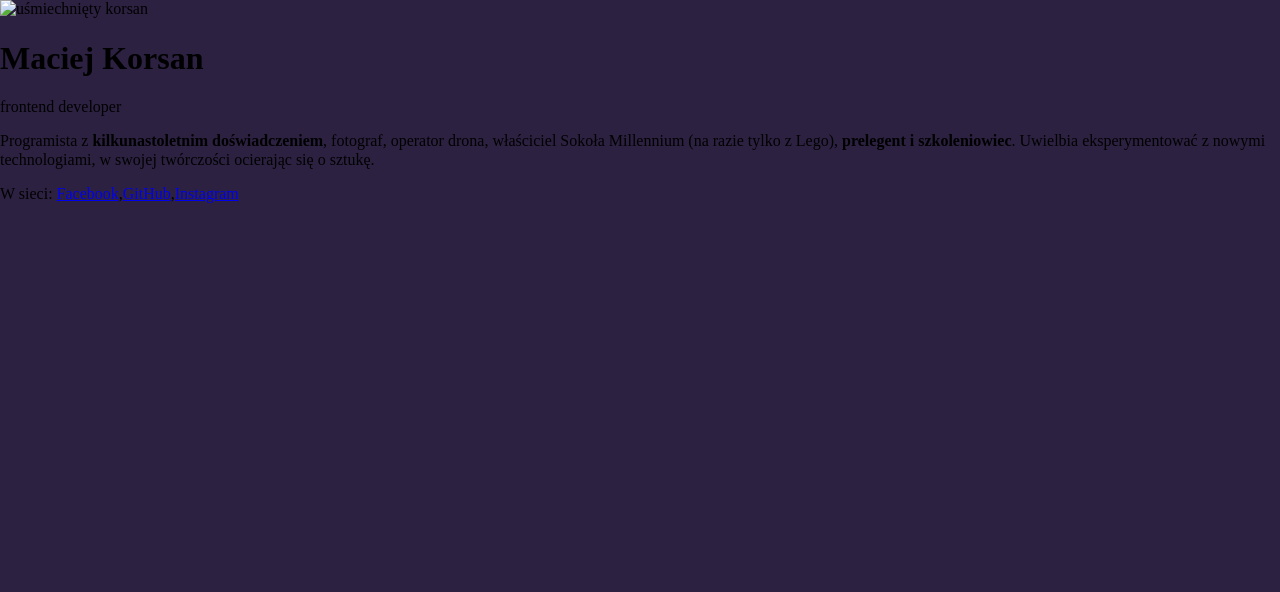
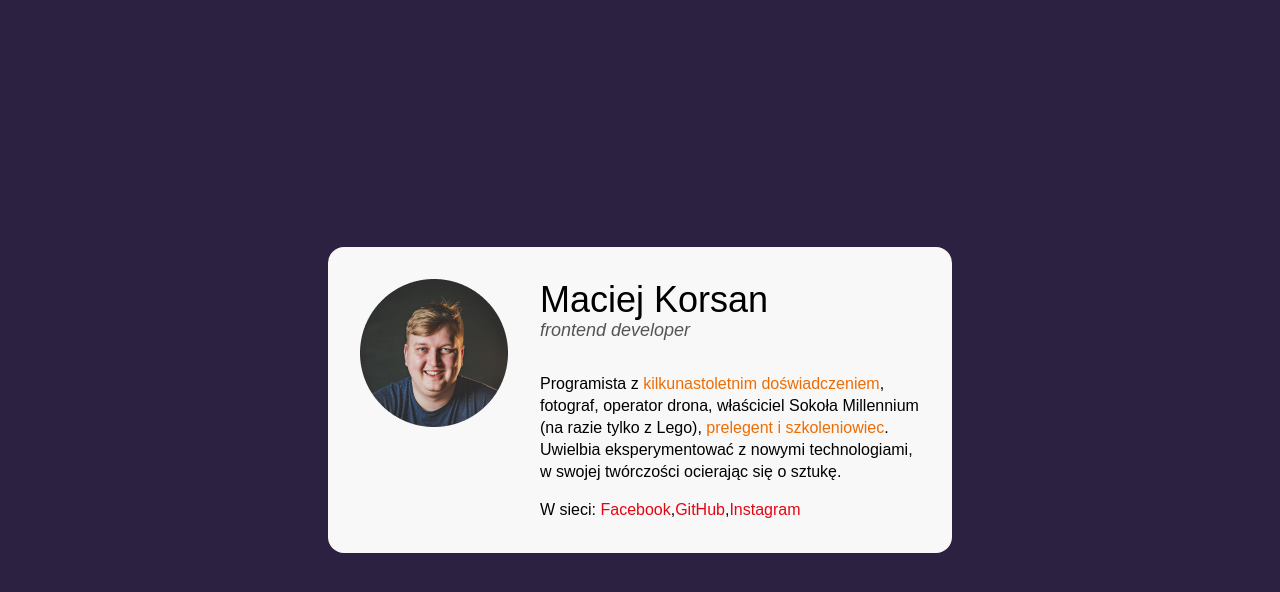
Before and after one commit to karoljankowski/buisness-card, a plain HTML site: page index.html in a window 1280 px wide. Drawn offline with Linux system fonts and the light colour scheme.

Commit message:
feat: styles

```diff
--- a/css/style.css
+++ b/css/style.css
@@ -8,4 +8,59 @@ html {
 
 body {
     background: #2C2141;
+    min-height: 100vh;
+    padding: 16px;
+    display: flex;
+    align-items: center;
+    justify-content: center;
+    font-family: Arial, Helvetica, sans-serif;
 }
+.card {
+    background: #F8F8F8;
+    border-radius: 16px;
+    max-width: 624px;
+    width: 100%;
+    padding: 32px;
+}
+
+.person {
+    display: flex;
+    align-items: flex-start;
+}
+
+.person__desription {
+    font-size: 16px;
+    line-height: 22px;
+}
+
+.person__desription--last {
+    margin-bottom: 0;
+}
+
+.person__header {
+    margin-bottom: 32px;
+}
+
+.person__link {
+    color: #E20613;
+    text-decoration: none;
+}
+.person__name {
+    margin: 0;
+    font-size: 36px;
+    font-weight: normal;
+}
+.person__photo {
+    margin-right: 32px;
+}
+
+.person__position {
+    color: #545454;
+    font-size: 18px;
+    font-style: italic;
+}
+
+.person__special {
+    color: #ED6D05;
+    font-weight: normal;
+}
--- a/index.html
+++ b/index.html
@@ -13,18 +13,20 @@
 <body>
     <main class="card">
         <article class="person">
-            <img class="person__photo" src="" alt="uśmiechnięty korsan">
+            <img class="person__photo" src="css/avatar.png" alt="uśmiechnięty korsan">
             <div>
                 <header class="person__header">
                     <h1 class="person__name">Maciej Korsan</h1>
                     <span class="person__position">frontend developer</span>
                 </header>
-                <p class="person__desription">Programista z <strong class="person__special">kilkunastoletnim doświadczeniem</strong>, fotograf, operator drona,
+                <p class="person__desription">Programista z <strong class="person__special">kilkunastoletnim
+                        doświadczeniem</strong>, fotograf, operator drona,
                     właściciel Sokoła Millennium
-                    (na razie tylko z Lego), <strong class="person__special">prelegent i szkoleniowiec</strong>. Uwielbia eksperymentować z nowymi technologiami,
+                    (na razie tylko z Lego), <strong class="person__special">prelegent i szkoleniowiec</strong>.
+                    Uwielbia eksperymentować z nowymi technologiami,
                     w swojej twórczości ocierając się o sztukę.</p>
-                <p class="person__desription"> W sieci: <a class="person__link" href="#">Facebook</a>,<a class="person__link" href="#">GitHub</a>,<a class="person__link" href="#">Instagram</a></p>
-
+                <p class="person__desription person__desription--last"> W sieci: <a class="person__link" href="#">Facebook</a>,<a
+                        class="person__link" href="#">GitHub</a>,<a class="person__link" href="#">Instagram</a></p>
 
             </div>
         </article>
```
Also changed, not shown: css/avatar.png (added).
